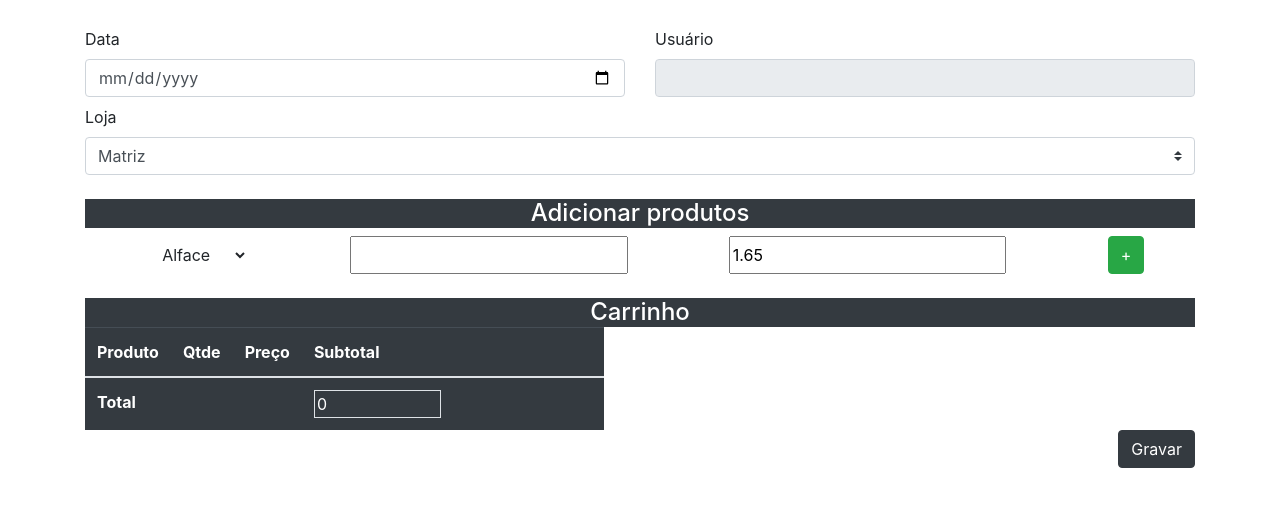
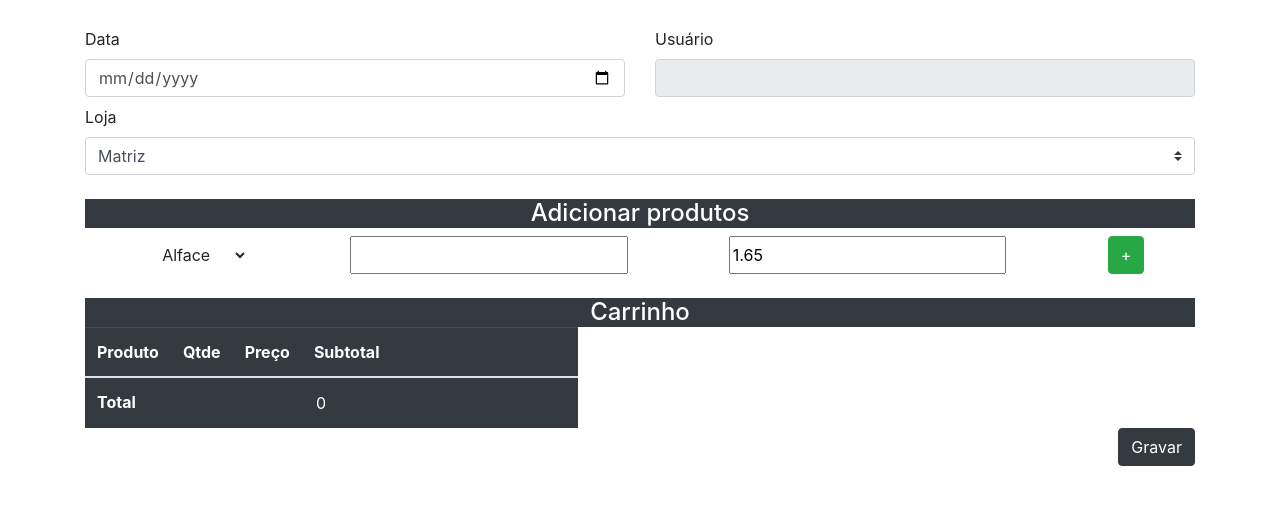
Before and after one commit to egitoo/testes, a plain HTML site: page index.html in a window 1280 px wide. Shown: the part 111-618 px from the top of the page. Drawn offline with nearby package versions, Linux system fonts and the light colour scheme.

Commit message:
Update index.html

```diff
--- a/index.html
+++ b/index.html
@@ -66,8 +66,8 @@
                 <tr>
                 <td colspan="3">Total</td>
 
-                <td><input type="number" id="total" class="bg-dark border text-white text-left w-50" value=0></td>
-                <td></td>
+                <td colspan="2"><input type="number" id="total" class="bg-dark border-0 text-white text-left w-75" value=0></td>
+
                 </tr>
 
             </tfoot>
```
